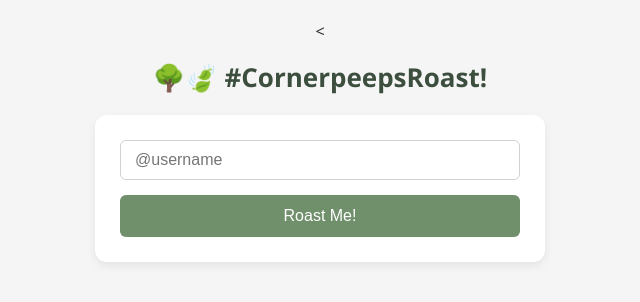
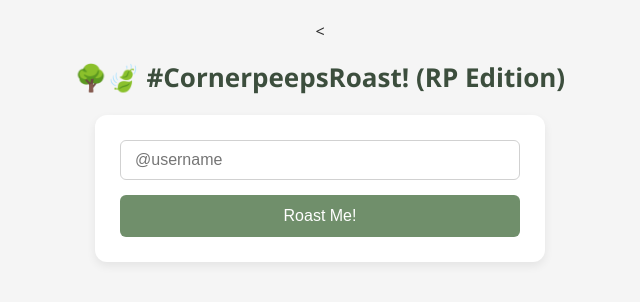
Before and after one commit to marjorieisabel/roast-rp-edition, a Flask app: page /input in a window 1280 px wide. Shown: the top 302 px of the page, without its empty margins (320-960 px from the left). Run offline with Flask 3, Linux system fonts and the light colour scheme.

Commit message:
Update index.html

```diff
--- a/templates/index.html
+++ b/templates/index.html
@@ -2,7 +2,7 @@
 <html lang="en">
 <head>
     <meta charset="UTF-8">
-    <title>Cornerpeeps Roast Machine</title>
+    <title>Cornerpeeps (RP Edition) Roast Machine</title>
     <meta name="viewport" content="width=device-width, initial-scale=1.0"> <!-- Ini penting -->
     <style>
         body {
@@ -75,7 +75,7 @@
     </style>
 </head>
 <body>
-    <h1>🌳🍃 #CornerpeepsRoast!</h1>
+    <h1>🌳🍃 #CornerpeepsRoast! (RP Edition)</h1>
     <form method="post">
         <input type="text" name="username" placeholder="@username" required>
         <button type="submit">Roast Me!</button>
```
